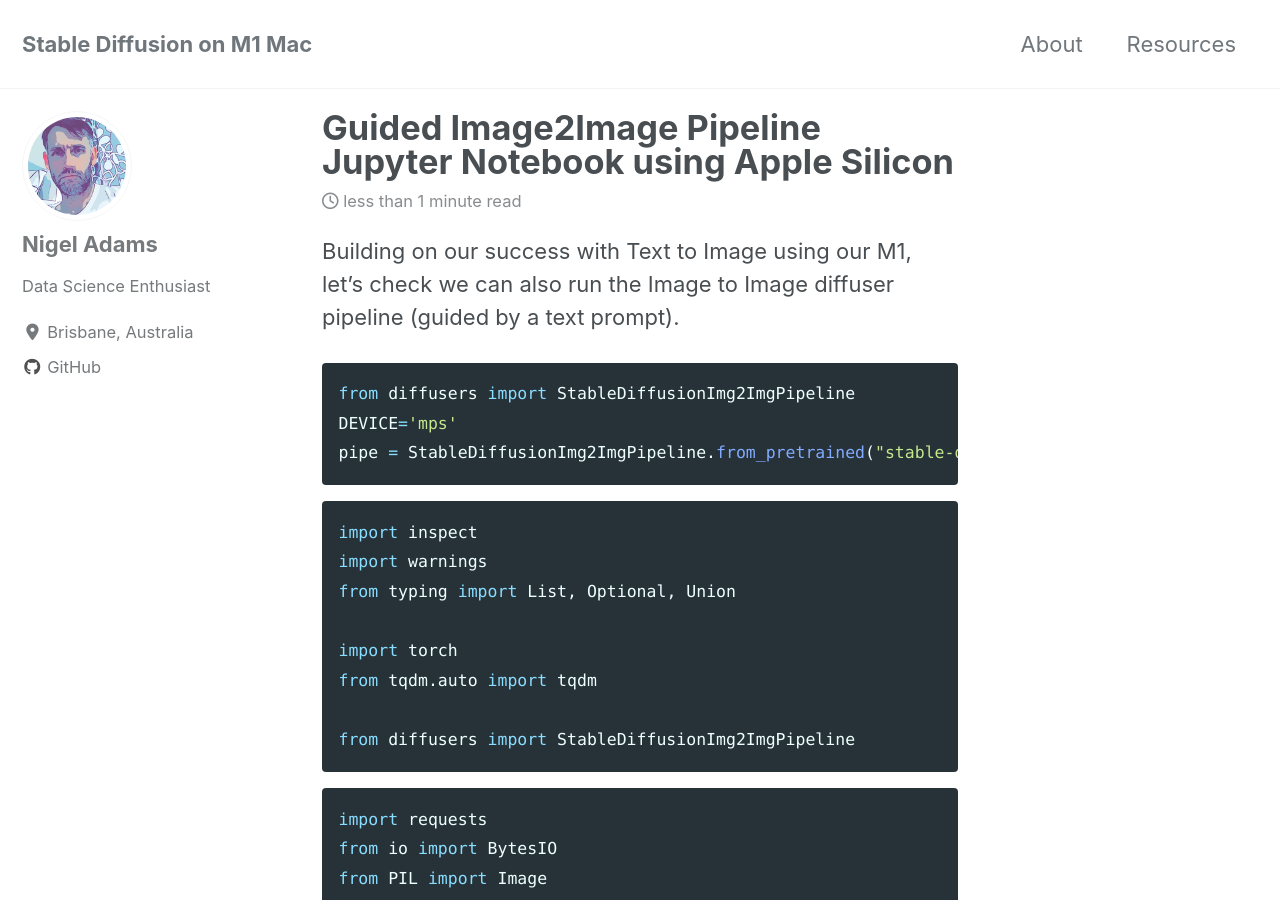
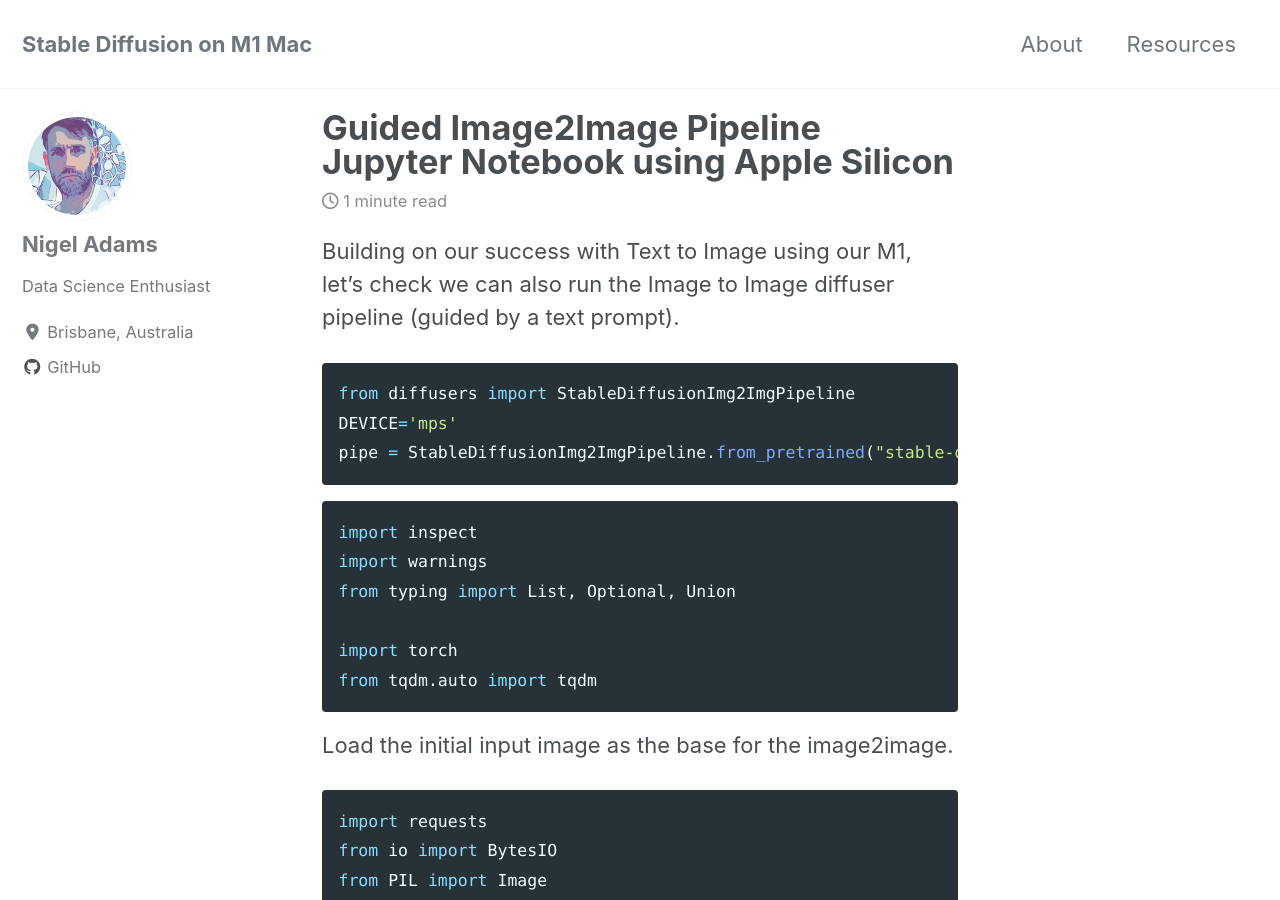
Before and after one commit to Spcman/stable-diffusion-m1, a Jekyll site: the page built from _posts/2022-11-18-diffusers-stable-diffusion-img2img-jupyter-mac.md, in a window 1280 px wide and 900 px high. Built offline with Jekyll 4.4.1, drawn with Linux system fonts in a browser that asks for light colours; cached includes are drawn as plain includes; nearby versions of some CDN libraries; comment, search, counter and statistics services are not loaded.

Commit message:
Upd img2img post

````diff
--- a/_posts/2022-11-18-diffusers-stable-diffusion-img2img-jupyter-mac.md
+++ b/_posts/2022-11-18-diffusers-stable-diffusion-img2img-jupyter-mac.md
@@ -21,9 +21,8 @@ from typing import List, Optional, Union
 
 import torch
 from tqdm.auto import tqdm
-
-from diffusers import StableDiffusionImg2ImgPipeline
 ```
+Load the initial input image as the base for the image2image.
 
 ```python
 import requests
@@ -44,7 +43,6 @@ prompt = "A fantasy landscape, trending on artstation"
 ```
 
 Here, strength is a value between 0.0 and 1.0, that controls the amount of noise that is added to the input image. Values that approach 1.0 allow for lots of variations but will also produce images that are not semantically consistent with the input.
-
 
 ```python
 generator = torch.Generator().manual_seed(1024)
````
